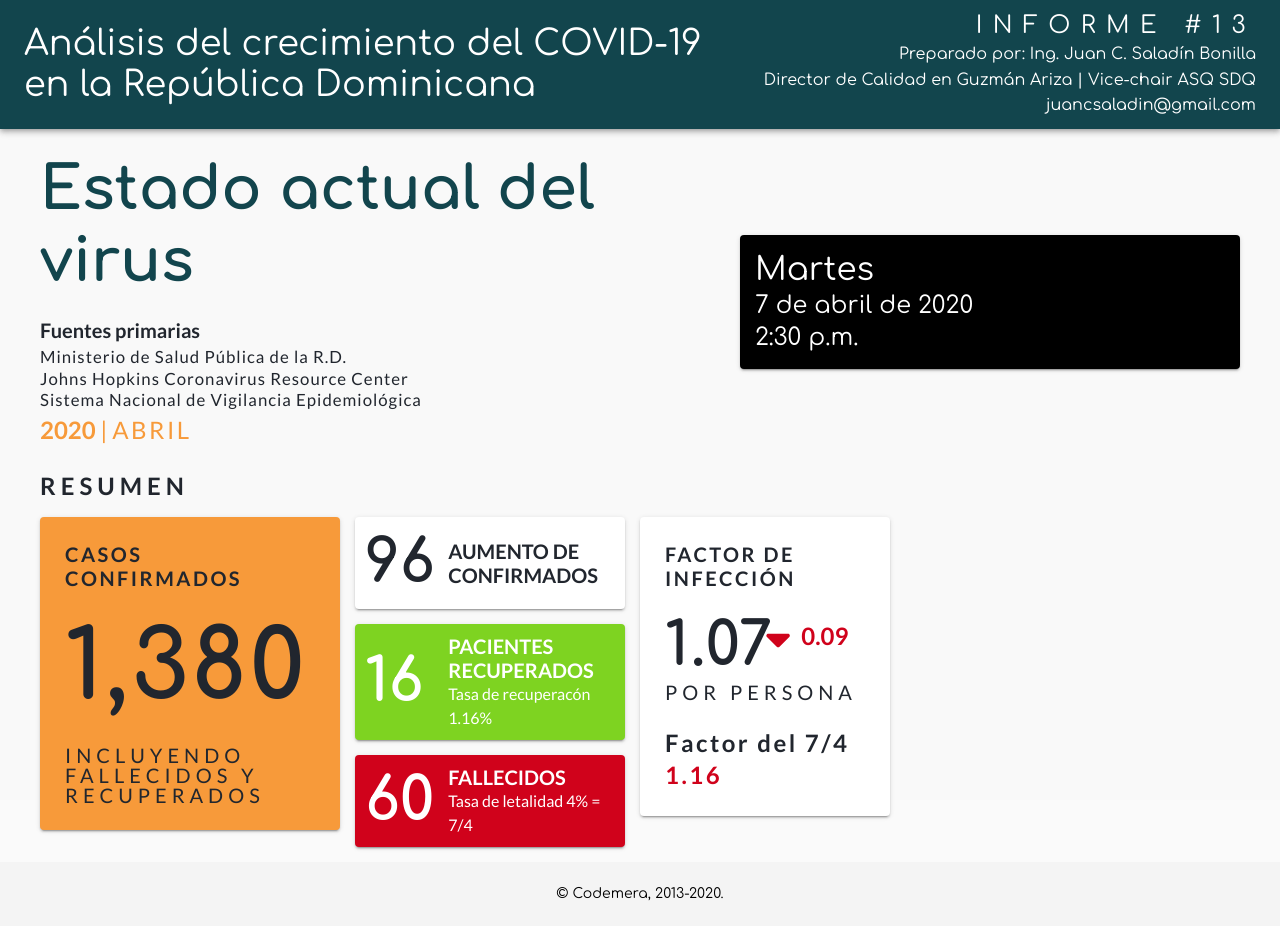
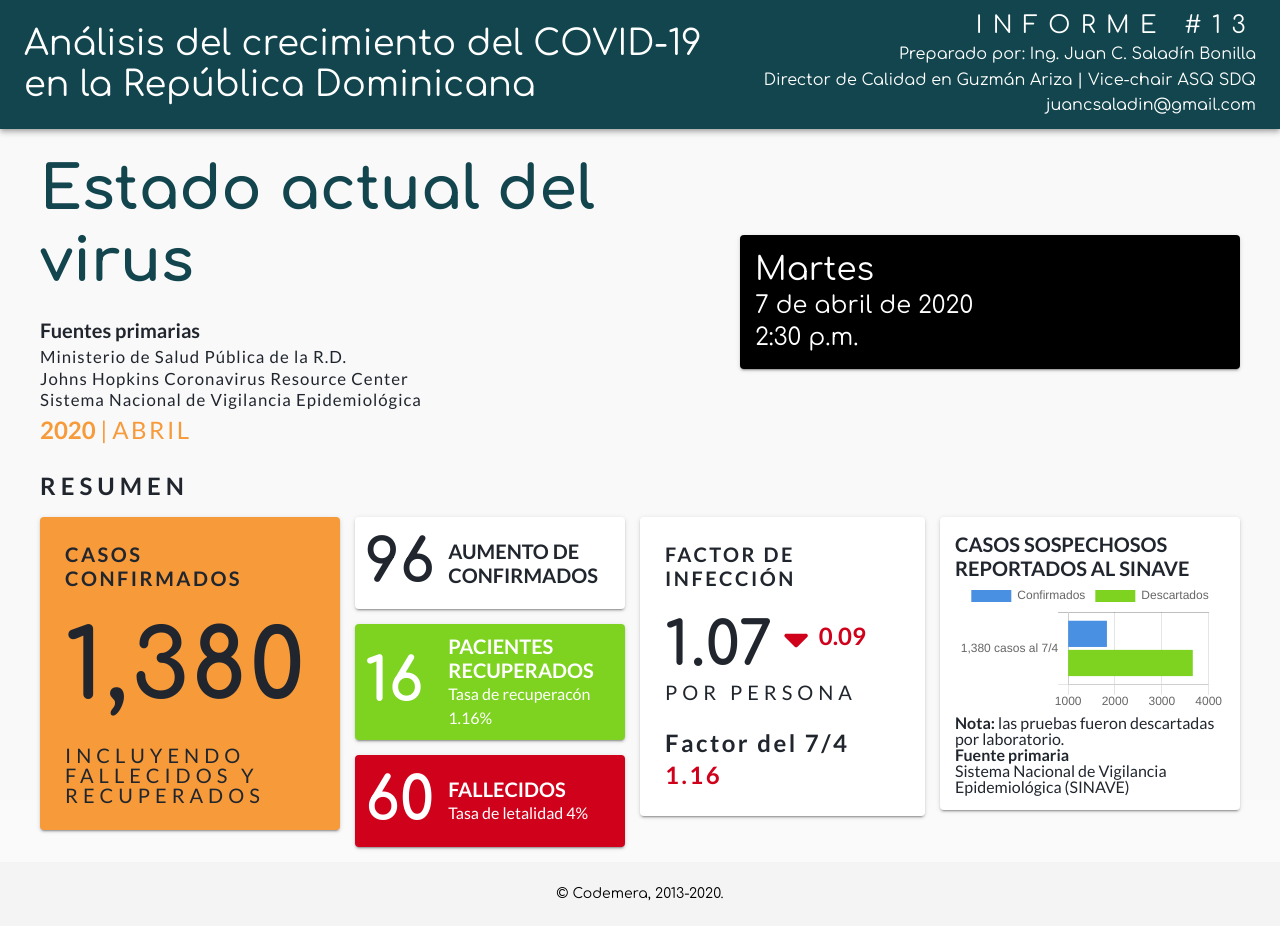
Before and after one commit to coronavirusRD/covid19-web, a React (Create React App) app: page / in a window 1280 px wide. Built offline with nearby package versions, Linux system fonts and the light colour scheme.

Commit message:
Added react-chartjs-2 library. Added SuspectsChart component.

```diff
--- a/package.json
+++ b/package.json
@@ -10,11 +10,13 @@
     "@testing-library/jest-dom": "^4.2.4",
     "@testing-library/react": "^9.3.2",
     "@testing-library/user-event": "^7.1.2",
+    "chart.js": "^2.9.3",
     "classnames": "^2.2.6",
     "lodash": "^4.17.15",
     "node-sass": "^4.13.1",
     "prop-types": "^15.7.2",
     "react": "^16.13.1",
+    "react-chartjs-2": "^2.9.0",
     "react-dom": "^16.13.1",
     "react-router-dom": "^5.1.2",
     "react-scripts": "3.4.1"
--- a/src/components/StickyNote/style.scss
+++ b/src/components/StickyNote/style.scss
@@ -1,8 +1,12 @@
 .covid19-sticky-notes {
-  margin: 0 15px 15px 15px;
+  margin: 0 15px 15px 0;
 
   @media (max-width: 768px) {
-    margin: 0 0 15px 0;
+    margin: 0 15px 15px 0;
+  }
+
+  @media (max-width: 576px) {
+    margin-right: 0;
   }
 
   &.covid19-paper {
--- /dev/null
+++ b/src/components/SuspectsChart/index.jsx
@@ -0,0 +1,62 @@
+import "./style.scss";
+import React, { memo } from "react";
+import PropTypes from "prop-types";
+import { Typography } from "@material-ui/core";
+import { HorizontalBar } from "react-chartjs-2";
+import Paper from "../Paper";
+import { numberWithCommas } from "../../utils";
+
+const SuspectsChart = ({ total, day, month }) => {
+  const label = `${numberWithCommas(total)} casos al ${day}/${month}`;
+
+  return (
+    <Paper className="suspects-chart">
+      <Typography className="suspects-chart-title" variant="h6">
+        casos sospechosos reportados al sinave
+      </Typography>
+      <HorizontalBar
+        data={{
+          labels: [label],
+          datasets: [
+            {
+              label: "Confirmados",
+              backgroundColor: '#4a90e2',
+              data: [1828],
+            },
+            {
+              label: "Descartados",
+              backgroundColor: '#7ed321',
+              data: [3661],
+            },
+          ],
+        }}
+      />
+      <Typography className="suspects-chart-note" variant="subtitle1">
+        <b>Nota:</b> las pruebas fueron descartadas por laboratorio.
+      </Typography>
+      <Typography className="suspects-chart-bottom-title" variant="subtitle1">
+        Fuente primaria
+      </Typography>
+      <Typography
+        className="suspects-chart-bottom-description"
+        variant="subtitle1"
+      >
+        Sistema Nacional de Vigilancia Epidemiol&oacute;gica (SINAVE)
+      </Typography>
+    </Paper>
+  );
+};
+
+SuspectsChart.defaultProps = {
+  total: 0,
+  day: 0,
+  month: 0,
+};
+
+SuspectsChart.propTypes = {
+  total: PropTypes.number,
+  day: PropTypes.number,
+  month: PropTypes.number,
+};
+
+export default memo(SuspectsChart);
--- /dev/null
+++ b/src/components/SuspectsChart/style.scss
@@ -0,0 +1,17 @@
+.suspects-chart {
+  .suspects-chart-note,
+  .suspects-chart-bottom-title,
+  .suspects-chart-bottom-description {
+    line-height: 1;
+  }
+
+  .suspects-chart-title {
+    font-weight: 700;
+    line-height: 1.2;
+    text-transform: uppercase;
+  }
+
+  .suspects-chart-bottom-title {
+    font-weight: 700;
+  }
+}
--- a/src/components/index.js
+++ b/src/components/index.js
@@ -3,4 +3,5 @@ export { default as InfectionDifference } from "./InfectionDifference";
 export { default as InfectionFactor } from "./InfectionFactor";
 export { default as Paper } from "./Paper";
 export { default as StickyNote } from "./StickyNote";
+export { default as SuspectsChart } from "./SuspectsChart";
 export { default as Title } from "./Title";
--- a/src/views/Home/components/SummaryCases.jsx
+++ b/src/views/Home/components/SummaryCases.jsx
@@ -5,6 +5,7 @@ import {
   ConfirmedCases,
   InfectionFactor,
   StickyNote,
+  SuspectsChart,
 } from "../../../components";
 
 const SummaryCases = ({ total, newCases, recovered, deceased, day, month }) => {
@@ -31,13 +32,13 @@ const SummaryCases = ({ total, newCases, recovered, deceased, day, month }) => {
               <StickyNote
                 value={deceased}
                 title="fallecidos"
-                description={`tasa de letalidad 4% = ${day}/${month}`}
+                description={`tasa de letalidad 4%`}
                 type="danger"
               />
             </Grid>
           </Grid>
         </Grid>
-        <Grid item sm={5}>
+        <Grid item sm={6}>
           <InfectionFactor
             day={day}
             month={month}
@@ -46,6 +47,9 @@ const SummaryCases = ({ total, newCases, recovered, deceased, day, month }) => {
             difference={0.09}
           />
         </Grid>
+      </Grid>
+      <Grid className="covid19-suspects-chart" item xs={12} lg={3}>
+        <SuspectsChart total={total} day={day} month={month} />
       </Grid>
     </Grid>
   );
--- a/src/views/Home/style.scss
+++ b/src/views/Home/style.scss
@@ -54,10 +54,11 @@
   .covid19-summary-cases {
     .covid19-summary-cases-stack {
       display: flex;
+      padding: 0 15px;
     }
   }
 
-  @media (max-width: 768px) {
+  @media (max-width: 1024px) {
     .covid19-info-container {
       justify-content: center;
 
@@ -89,6 +90,7 @@
       .covid19-summary-cases-stack {
         display: flex;
         justify-content: space-between;
+        padding: 0;
         margin-top: 15px;
       }
     }
@@ -108,5 +110,9 @@
         flex-direction: column;
       }
     }
+
+    .covid19-suspects-chart {
+      margin-top: 15px;
+    }
   }
 }
```
Also changed, not shown: 1 other file (tests, documents, lock files or other folders).
